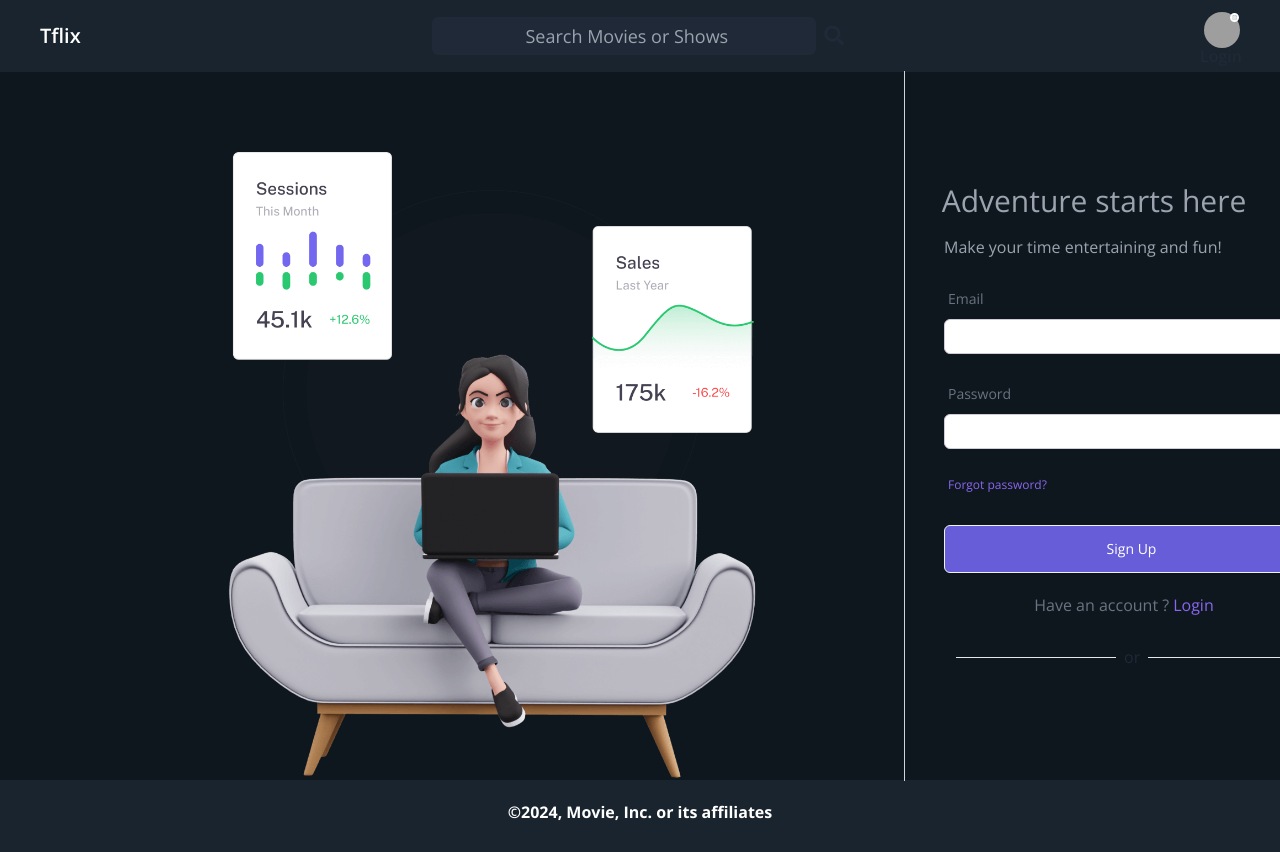
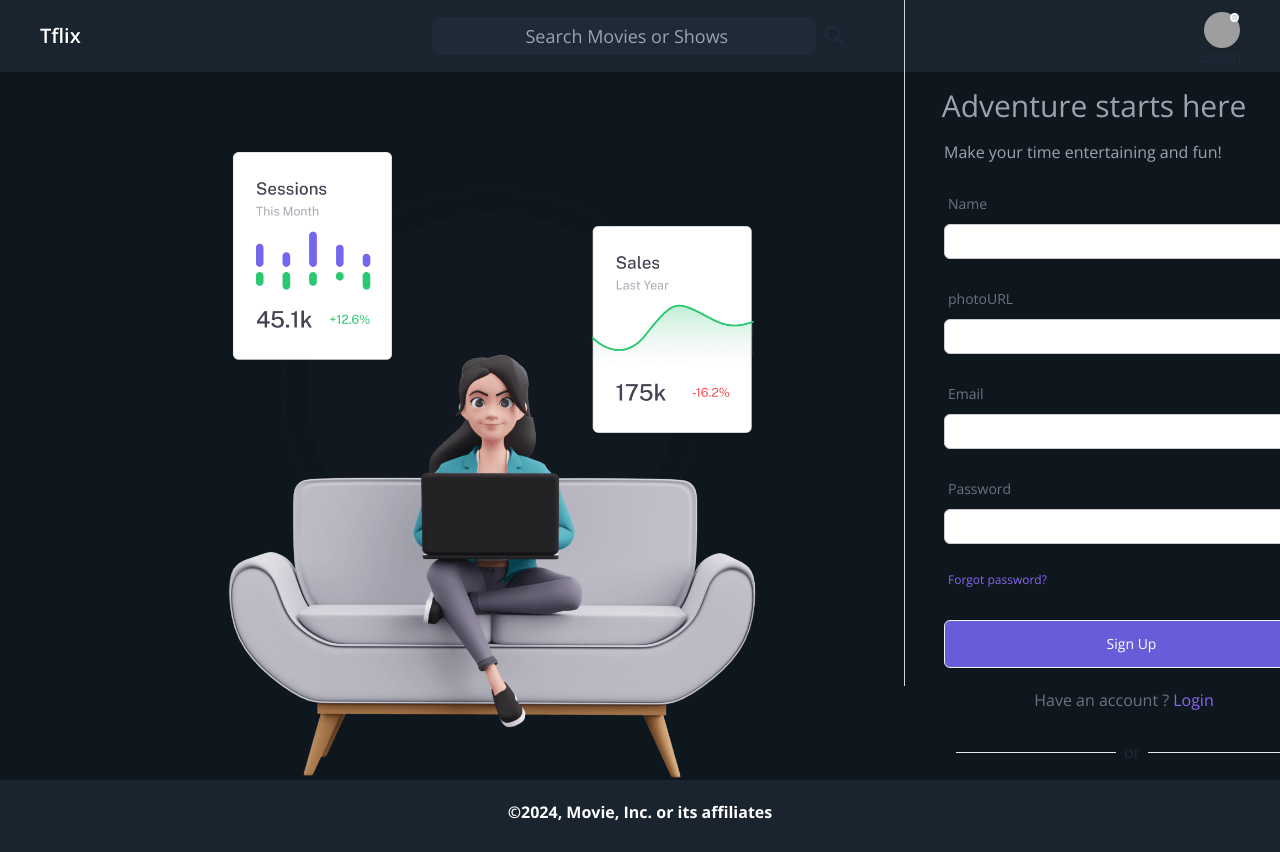
Before and after one commit to Thouhid98/Redux-movie-app, a React (Vite) app: page /signup in a window 1280 px wide. Shown: the top 852 px of the page. Built offline with nearby package versions, Linux system fonts and the light colour scheme; no server answers; grey boxes are pictures that could not be loaded.

Commit message:
Update user on Firebase done

```diff
--- a/src/components/Authentication/SignUp.jsx
+++ b/src/components/Authentication/SignUp.jsx
@@ -5,15 +5,18 @@ import { Link, useNavigate } from "react-router-dom";
 import { createUser } from "../../features/authActions";
 
 const SignUp = () => {
+  const [displayName, setdisplayName] = useState("");
+  const [photoURL, setphotoURL] = useState("");
   const [email, setEmail] = useState("");
   const [password, setPassword] = useState("");
-  console.log(email, password);
+  // console.log(email, password, displayName, photoURL);
   const dispatch = useDispatch();
   const navigate = useNavigate();
 
   const handleRegister = (e) => {
     e.preventDefault();
-    dispatch(createUser(email, password));
+    console.log(email, password, displayName, photoURL);
+    dispatch(createUser(email, password, displayName, photoURL));
     e.target.reset();
     navigate("/");
   };
@@ -42,6 +45,38 @@ const SignUp = () => {
           </div>
 
           <form className="-ml-2" onSubmit={handleRegister}>
+            <div className="form-control">
+              <label className="label">
+                <span className="label-text -mb-6  text-sm font-sm text-gray-500">
+                  Name
+                </span>
+              </label>
+              <br />
+              <input
+                type="text"
+                name="displayName"
+                placeholder=" "
+                className="input border mb-5  border-[#d0cbda] rounded-md p-3 w-[375px] h-[35px]"
+                required
+                onChange={(e) => setdisplayName(e.target.value)}
+              />
+            </div>
+            <div className="form-control">
+              <label className="label">
+                <span className="label-text -mb-6  text-sm font-sm text-gray-500">
+                  photoURL
+                </span>
+              </label>
+              <br />
+              <input
+                type="text"
+                name="photoURL"
+                placeholder=" "
+                className="input border mb-5  border-[#d0cbda] rounded-md p-3 w-[375px] h-[35px]"
+                required
+                onChange={(e) => setphotoURL(e.target.value)}
+              />
+            </div>
             <div className="form-control">
               <label className="label">
                 <span className="label-text -mb-6  text-sm font-sm text-gray-500">
--- a/src/components/Header/Header.jsx
+++ b/src/components/Header/Header.jsx
@@ -54,7 +54,7 @@ const Header = () => {
         <div>
           <div className="avatar online">
             <div className="w-9 rounded-full">
-              <img src="https://img.daisyui.com/images/stock/photo-1534528741775-53994a69daeb.jpg" />
+              <img src={user.photoURL} />
             </div>
           </div>
           <Link to="/login">
@@ -62,7 +62,7 @@ const Header = () => {
               onClick={handleLogout}
               className="absolute -ml-[46px] mt-8 font-semibold"
             >
-              Logout
+              Logout {user.displayName}
             </button>
           </Link>
         </div>
--- a/src/features/authActions.js
+++ b/src/features/authActions.js
@@ -3,11 +3,13 @@ import {
   signOut,
   onAuthStateChanged,
   createUserWithEmailAndPassword,
+  updateProfile,
 } from "firebase/auth";
 import { auth } from "../firebaseConfig";
 import { setUser, setStatus, setError, logout } from "./movies/movieSlice";
 
-export const createUser = (email, password) => async (dispatch) => {
+export const createUser =
+  (email, password, displayName, photoURL) => async (dispatch) => {
     dispatch(setStatus("loading"));
     try {
       const userCredential = await createUserWithEmailAndPassword(
@@ -15,7 +17,12 @@ export const createUser = (email, password) => async (dispatch) => {
         email,
         password
       );
-    dispatch(setUser(userCredential.user));
+      const user = userCredential.user;
+      await updateProfile(user, {
+        displayName: displayName,
+        photoURL: photoURL,
+      });
+      dispatch(setUser(user));
       dispatch(setStatus("succeeded"));
     } catch (error) {
       dispatch(setError(error.message));
@@ -23,10 +30,11 @@ export const createUser = (email, password) => async (dispatch) => {
     }
   };
 
-// export const loginUser = (email, password) => async (dispatch) => {
+// This is first time create User
+// export const createUser = (email, password) => async (dispatch) => {
 //   dispatch(setStatus("loading"));
 //   try {
-//     const userCredential = await signInWithEmailAndPassword(
+//     const userCredential = await createUserWithEmailAndPassword(
 //       auth,
 //       email,
 //       password
```
Lines whose indentation alone changed are shown as unchanged.
